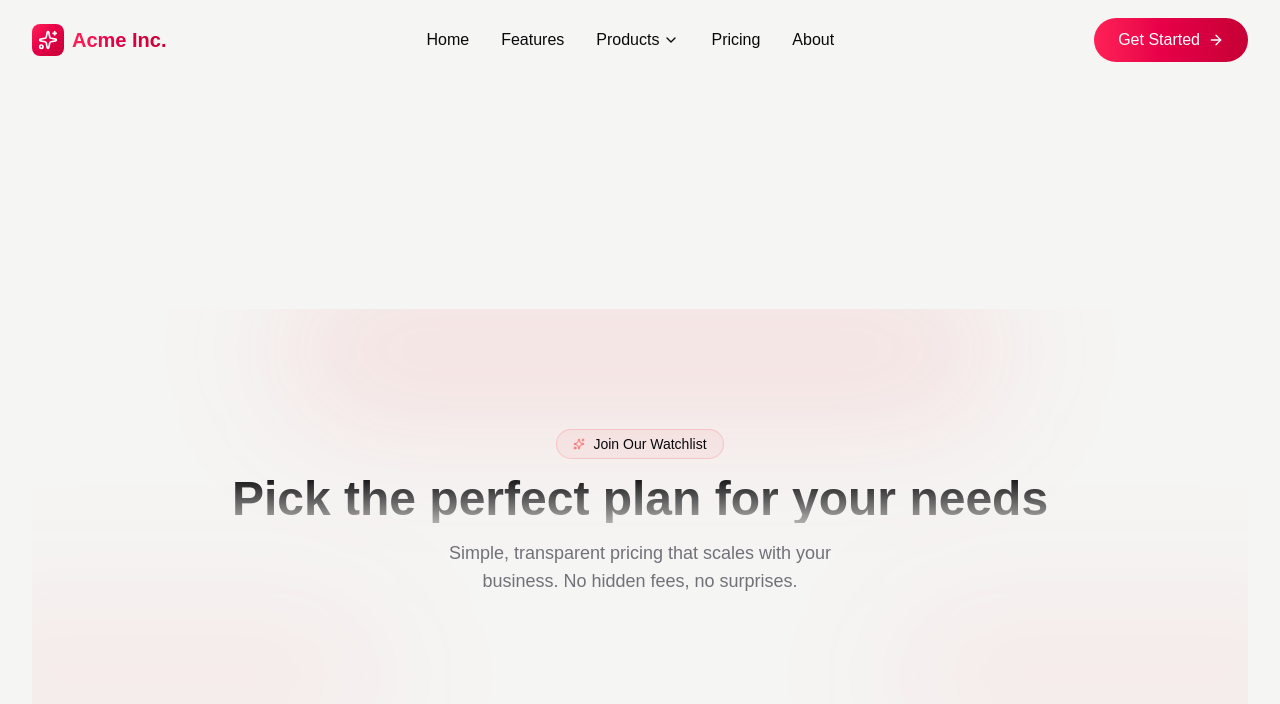
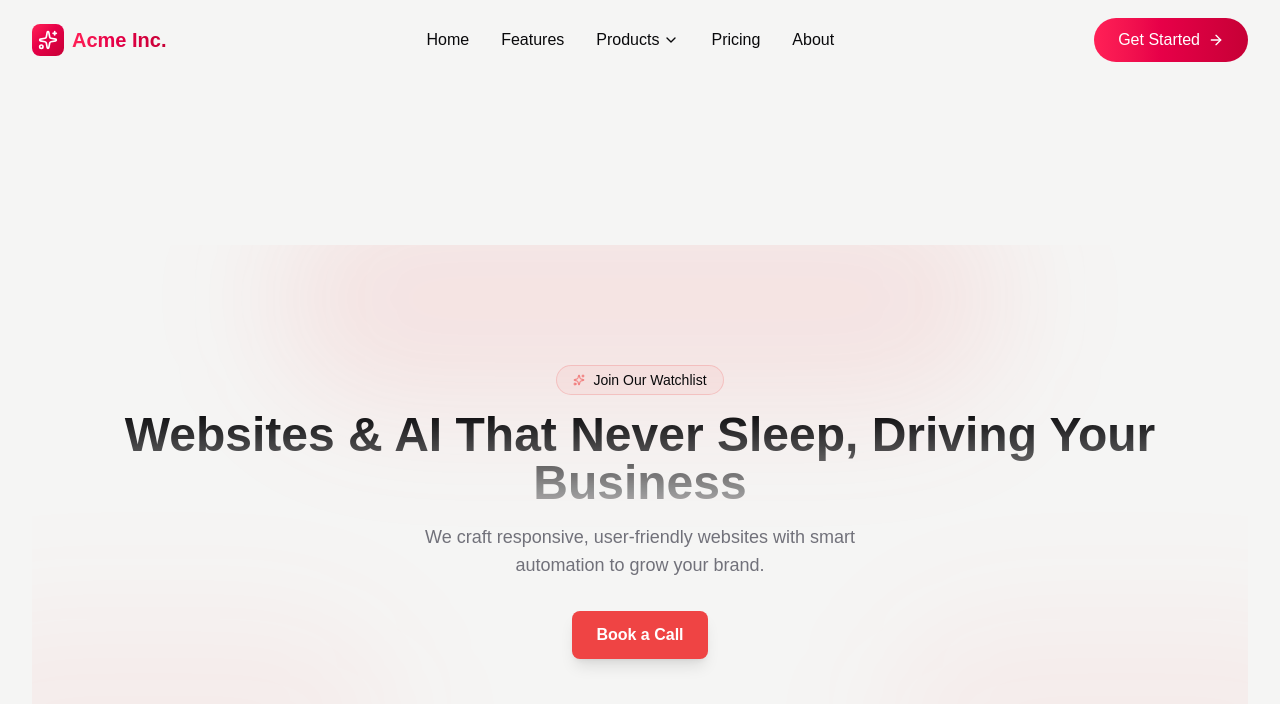
Before and after one commit to Abdulai059/turtle-web-designs, a React (Vite) app: page / in a window 1280 px wide. Shown: the top 704 px of the page. Built offline with nearby package versions, Linux system fonts and the light colour scheme.

Commit message:
intial project start

```diff
--- a/src/components/mvpblocks/simple-pricing.jsx
+++ b/src/components/mvpblocks/simple-pricing.jsx
@@ -12,7 +12,7 @@ export default function SimplePricing() {
   }, []);
   if (!mounted) return null;
   return (
-    <div className="flex items-center justify-center mt-20 sm:mt-20 sm:min-h-screen">
+    <div className="mt-20 flex items-center justify-center sm:mt-20 sm:min-h-screen">
       <div className="not-prose relative flex w-full flex-col items-center justify-center px-4 py-12 text-center sm:gap-16 sm:px-8 sm:py-30">
         <div className="absolute inset-0 -z-10 overflow-hidden">
           <div className="bg-primary/10 absolute -top-[10%] left-[50%] h-[40%] w-[60%] -translate-x-1/2 rounded-full blur-3xl" />
@@ -35,7 +35,7 @@ export default function SimplePricing() {
               transition={{ duration: 0.5 }}
               className="from-foreground to-foreground/30 bg-gradient-to-b bg-clip-text text-4xl font-bold text-transparent sm:text-5xl"
             >
-              Pick the perfect plan for your needs
+              Websites & AI That Never Sleep, Driving Your Business
             </motion.h1>
             <motion.p
               initial={{ opacity: 0, y: 10 }}
@@ -43,9 +43,17 @@ export default function SimplePricing() {
               transition={{ duration: 0.5, delay: 0.1 }}
               className="text-muted-foreground max-w-md pt-2 text-lg"
             >
-              Simple, transparent pricing that scales with your business. No
-              hidden fees, no surprises.
+              We craft responsive, user-friendly websites with smart automation
+              to grow your brand.
             </motion.p>
+
+            <motion.button
+              whileHover={{ scale: 1.05 }}
+              whileTap={{ scale: 0.95 }}
+              className="bg-primary hover:bg-primary/90 mt-6 rounded-lg px-6 py-3 font-semibold text-white shadow-lg transition-all"
+            >
+              Book a Call
+            </motion.button>
           </div>
         </div>
       </div>
```
